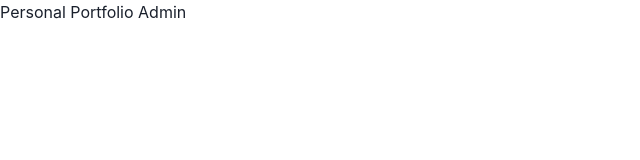
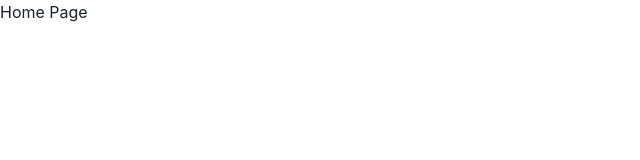
Before and after one commit to chheangg/personal-portfolio-admin, a React (Create React App) app: page / in a window 1280 px wide. Shown: the top 160 px of the page, without its empty margins (0-640 px from the left). Built offline with nearby package versions, Linux system fonts and the light colour scheme.

Commit message:
Setup basic routes and layout

```diff
--- a/src/App.js
+++ b/src/App.js
@@ -1,3 +1,19 @@
-const App = () => <div>Personal Portfolio Admin</div>
+import { Routes, Route } from "react-router-dom"
+
+// Layout
+import Layout from "./layouts/Layout"
+
+// Pages
+import HomePage from "./pages/HomePage"
+
+const App = () => {
+  return (
+    <Routes>
+      <Route path='/' element={<Layout />}>
+        <Route index element={<HomePage />}/>
+      </Route>
+    </Routes>
+  )
+}
 
 export default App
--- a/src/index.js
+++ b/src/index.js
@@ -10,7 +10,9 @@
 root.render(
   <React.StrictMode>
     <ChakraProvider>
-      <App />
+      <Router>
+        <App />
+      </Router>
     </ChakraProvider>
   </React.StrictMode>
 );
--- /dev/null
+++ b/src/layouts/Layout.js
@@ -0,0 +1,8 @@
+import { Outlet } from "react-router-dom"
+
+const Layout = () =>
+  <div>
+    <Outlet />
+  </div>
+
+export default Layout
--- /dev/null
+++ b/src/pages/HomePage.js
@@ -0,0 +1,3 @@
+const HomePage = () => <div>Home Page</div>
+
+export default HomePage
```
